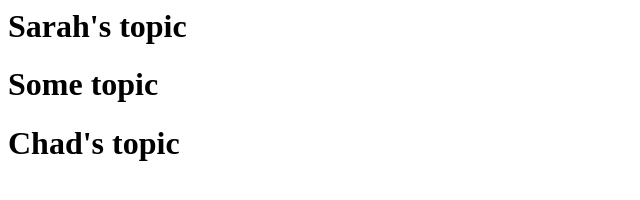
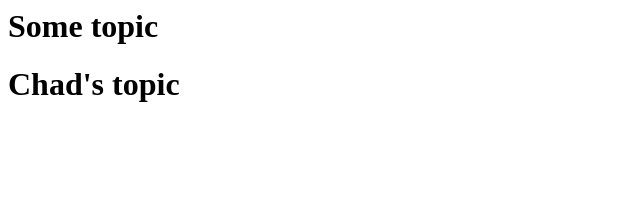
Before and after one commit to caw13/CS416SandboxAfternoon921, a plain HTML site: page index.html in a window 1280 px wide. Shown: the whole page, without its empty margins (0-640 px from the left). Drawn offline with Linux system fonts and the light colour scheme.

Commit message:
Sarah's change

```diff
--- a/index.html
+++ b/index.html
@@ -1,6 +1,5 @@
 <html>
  <body>
-  <h1>Sarah's topic</h1>
   <h1>Some topic</h1>
   <h1>Chad's topic</h1>
  </body>
```
